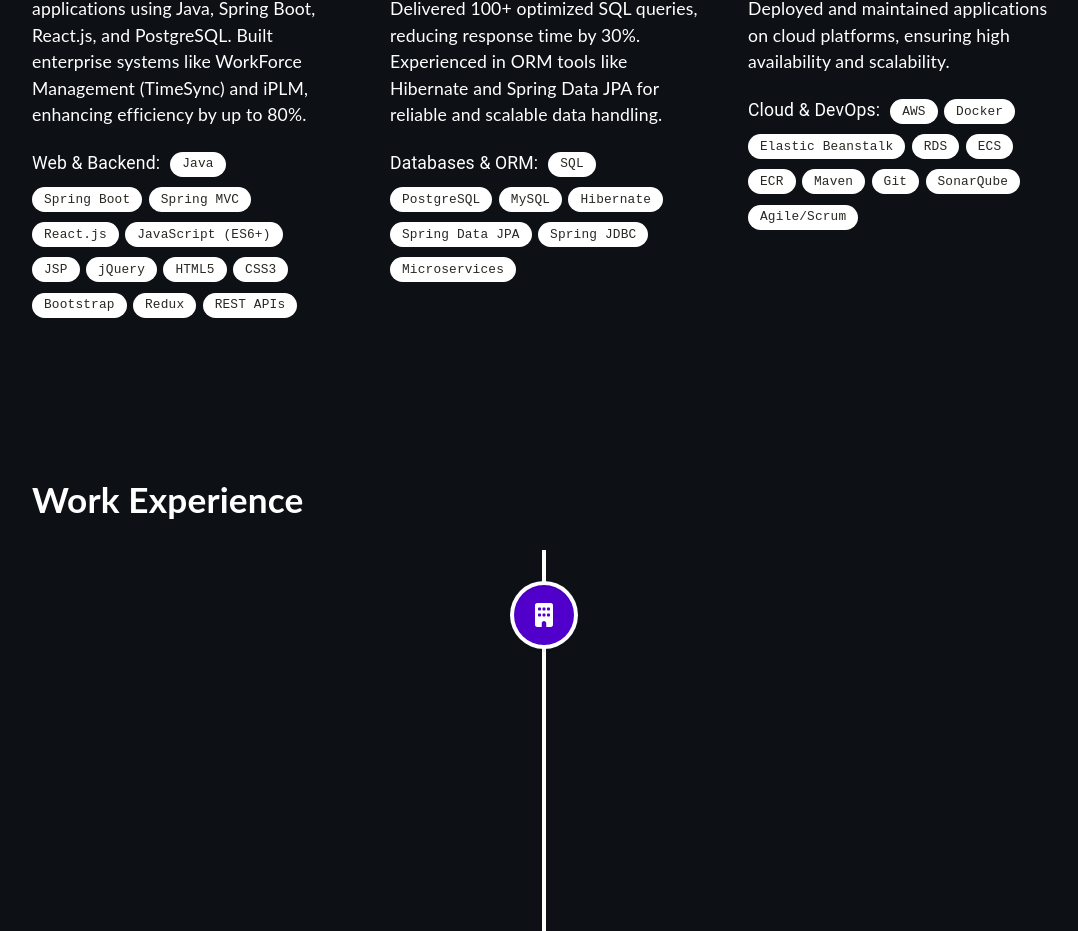
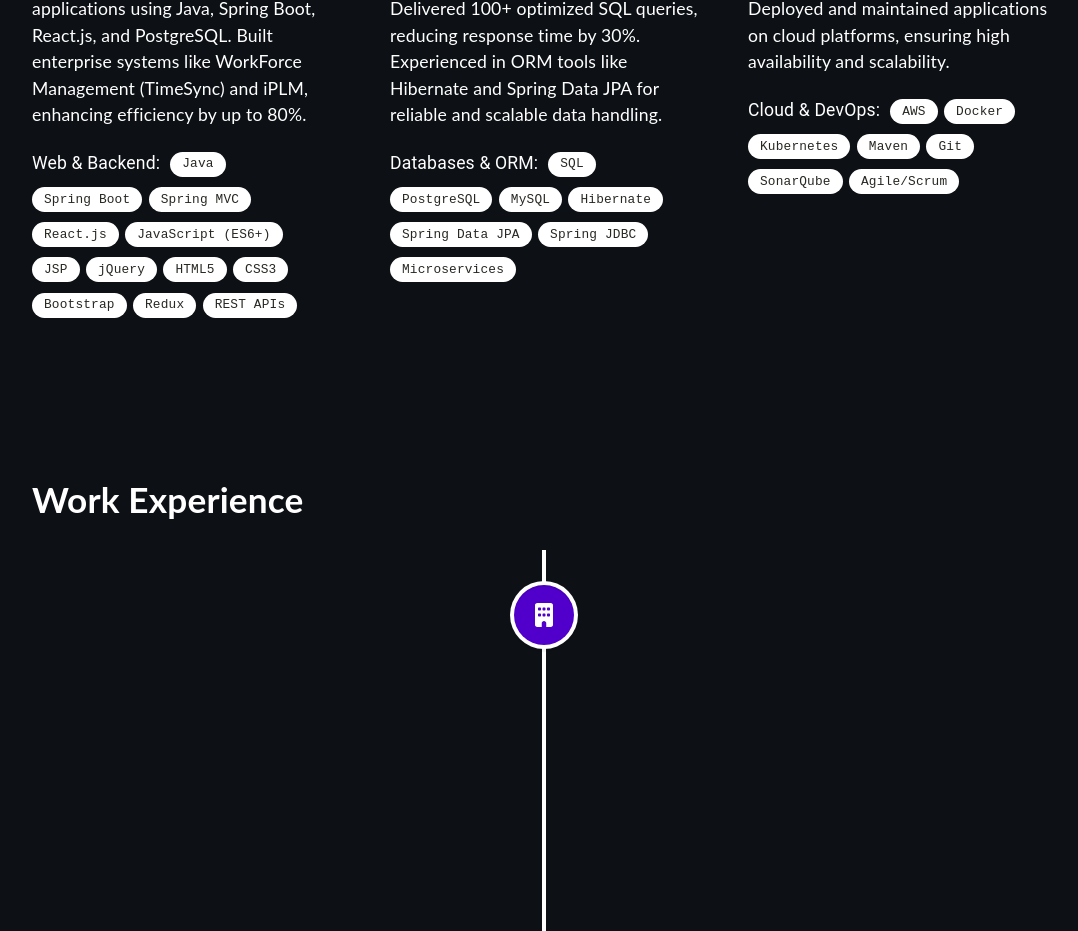
Before and after one commit to mejkp-07/JayCodes, a React (Create React App) app: page / in a window 1280 px wide. Shown: the part 1174-2105 px from the top of the page, without its empty margins (96-1174 px from the left). Built offline with nearby package versions, Linux system fonts and the light colour scheme.

Commit message:
Expertise change

```diff
--- a/src/components/Expertise.tsx
+++ b/src/components/Expertise.tsx
@@ -34,10 +34,7 @@ const backendAndDatabaseLabels = [
 const devopsAndCloudLabels = [
     "AWS",
     "Docker",
-    "Elastic Beanstalk",
-    "RDS",
-    "ECS",
-    "ECR",
+    "Kubernetes",
     "Maven",
     "Git",
     "SonarQube",
```
